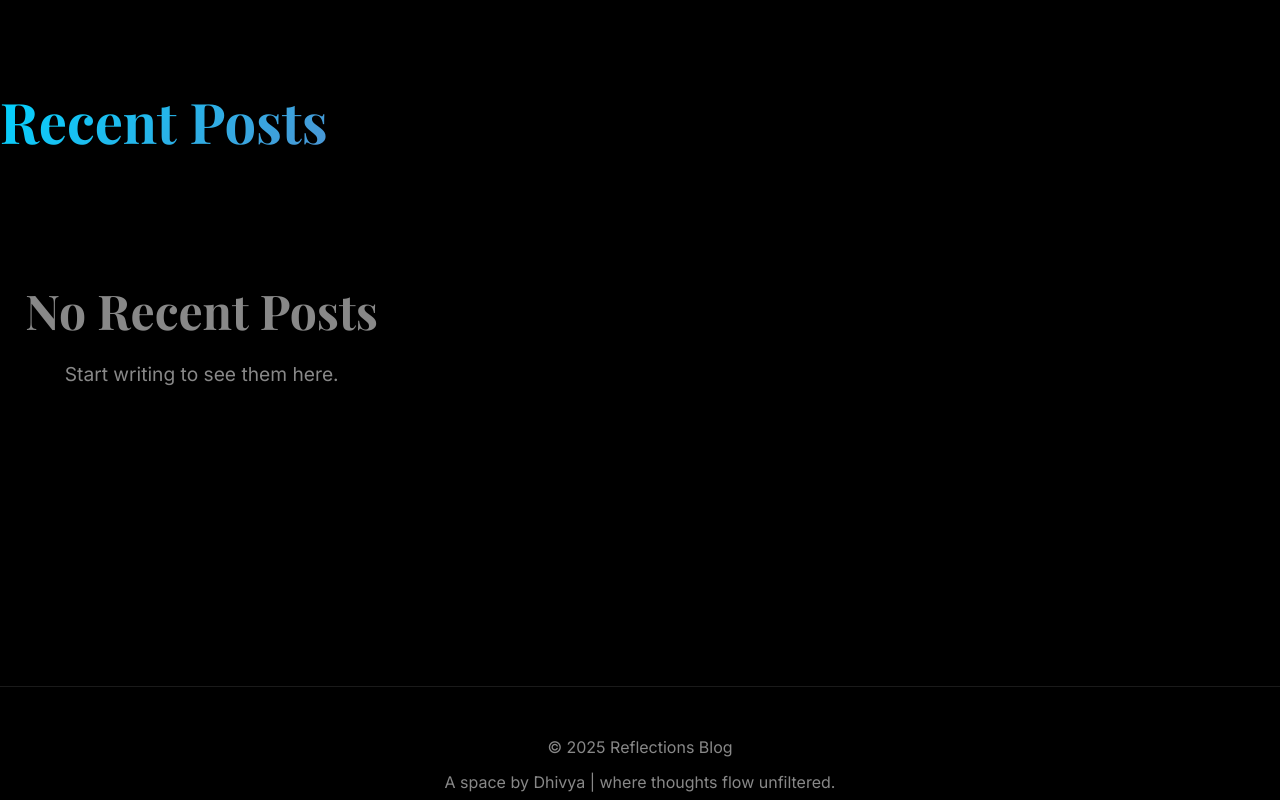
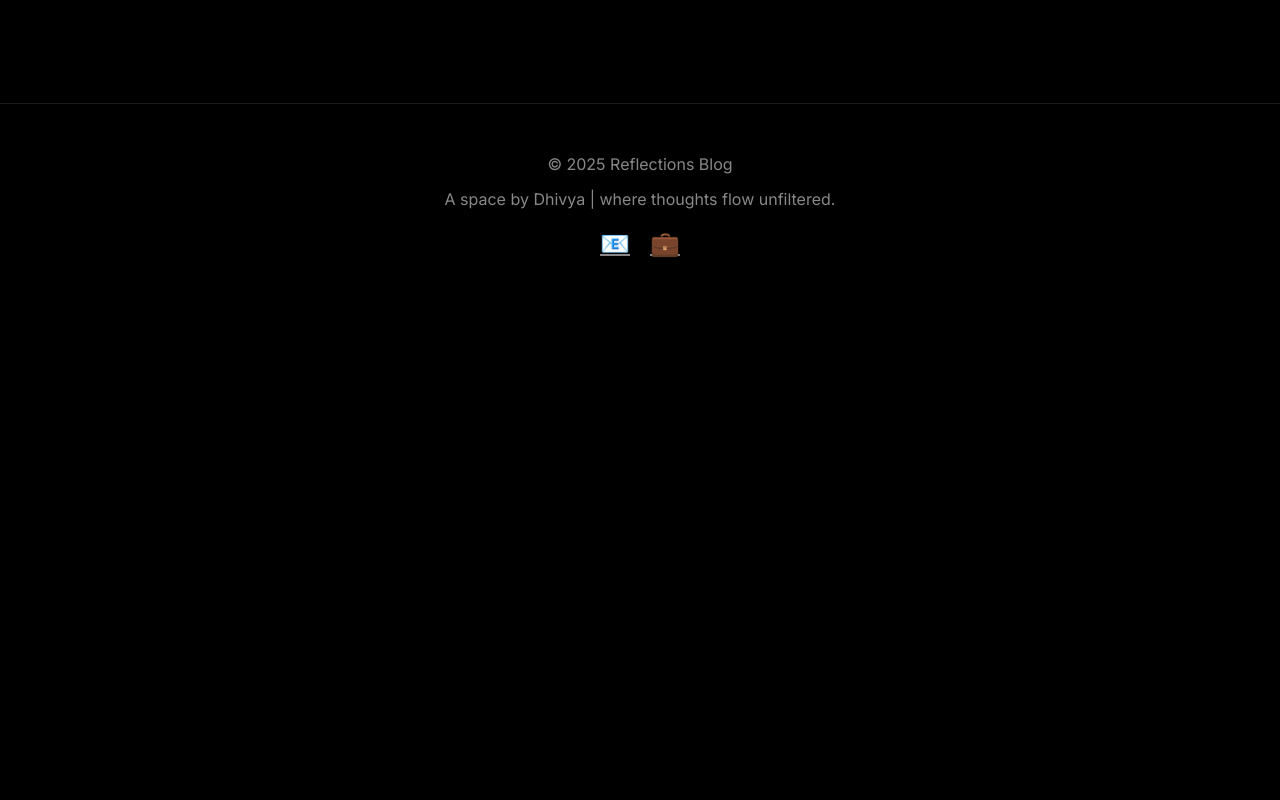
Before and after one commit to dhivya003/Personal_Journal, a plain HTML site: page index.html in a window 1280 px wide. Shown: the part 1107-1907 px from the top of the page. After the commit the page ends 1415 px from the top, so only its background shows below. Drawn offline with nearby package versions, Linux system fonts and the light colour scheme.

Commit message:
Update index.html

```diff
--- a/index.html
+++ b/index.html
@@ -980,10 +980,7 @@
             <div id="featuredPost"></div>
         </div>
 
-        <div class="container posts-section">
-            <h2 class="section-title">Recent Posts</h2>
-            <div id="recentPosts" class="posts-grid"></div>
-        </div>
+
     </div>
 
     <!-- All Posts Page -->
```
